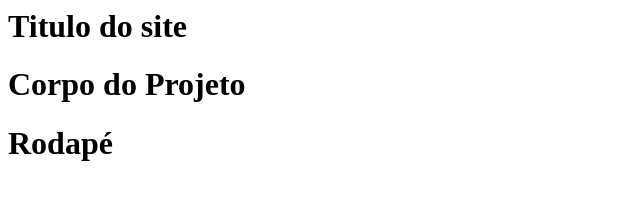
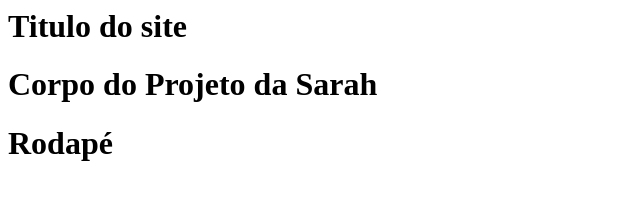
Before and after one commit to sarahluiz/curso-git, a plain HTML site: page index.html in a window 1280 px wide. Shown: the whole page, without its empty margins (0-640 px from the left). Drawn offline with Linux system fonts and the light colour scheme.

```diff
--- a/index.html
+++ b/index.html
@@ -3,7 +3,7 @@
         <h1>Titulo do site</h1>
     </head>
     <body>
-        <h1>Corpo do Projeto</h1>
+        <h1>Corpo do Projeto da Sarah</h1>
         <h1>Rodapé</h1>
     </body>
 </html>
```
